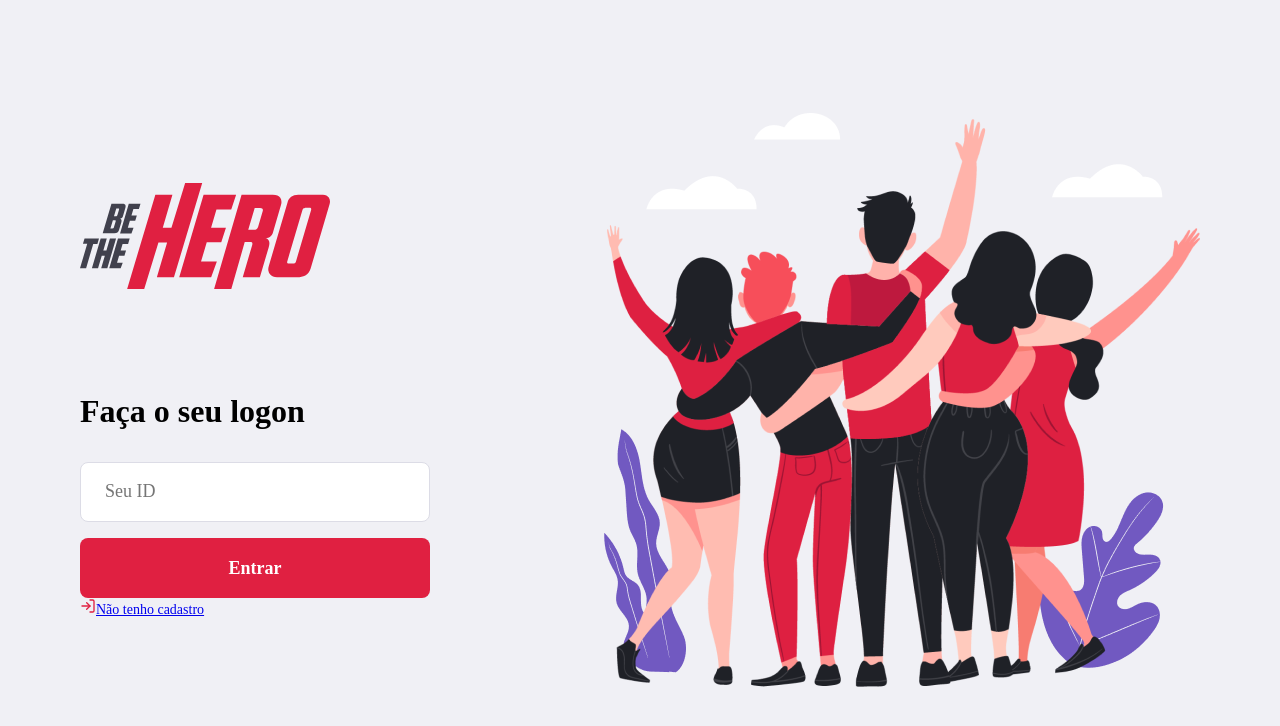
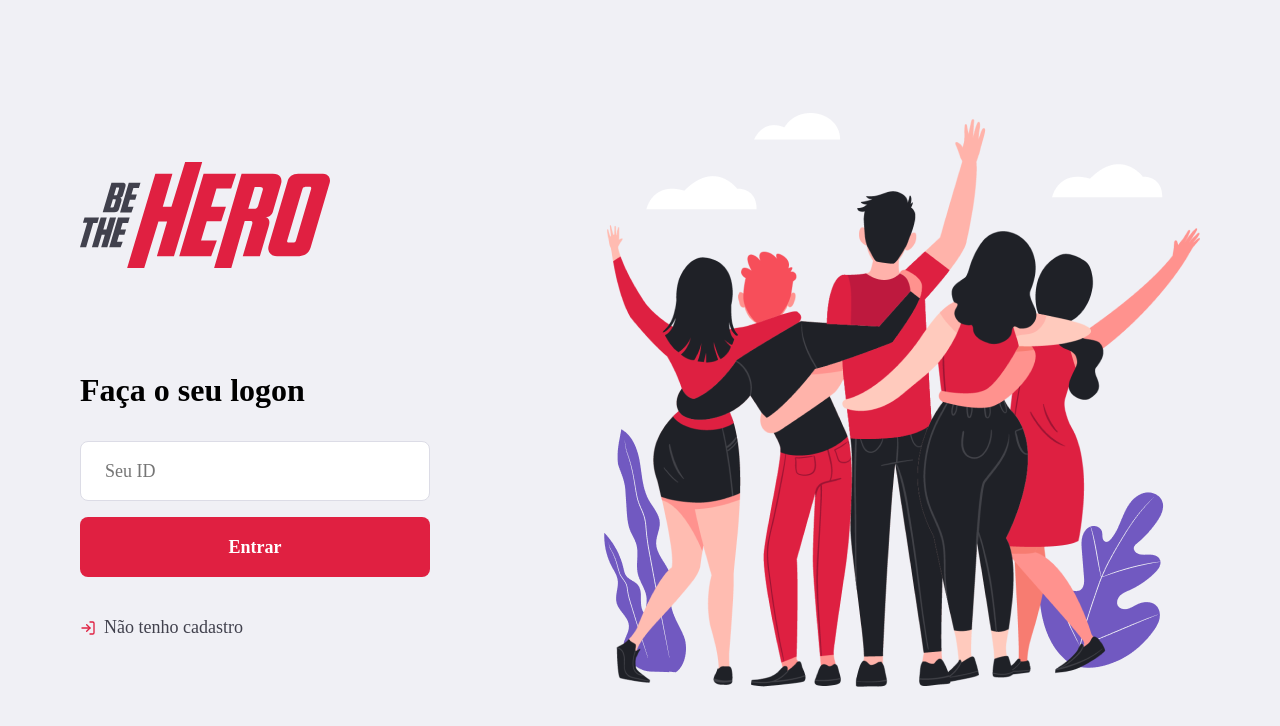
Before and after one commit to ifilipe-lype/be-the-hero, a React (Create React App) app in the folder web/: page / in a window 1280 px wide. Shown: the top 726 px of the page. Built offline with nearby package versions, Linux system fonts and the light colour scheme.

Commit message:
add className=back-link to Link component

```diff
--- a/web/src/pages/Logon/index.js
+++ b/web/src/pages/Logon/index.js
@@ -20,7 +20,7 @@ export default function Logon(){
                         Entrar
                     </button>
 
-                    <Link to="/register">
+                    <Link to="/register" className="back-link">
                         <FiLogIn size={16} color="#E02041"/>
                         Não tenho cadastro
                     </Link>
```
